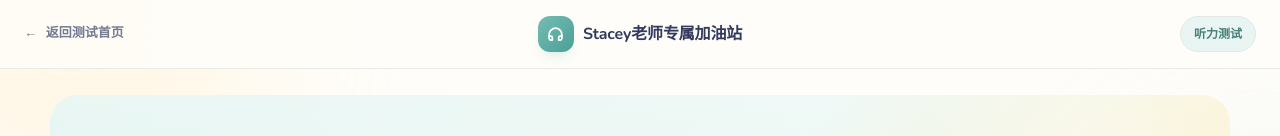
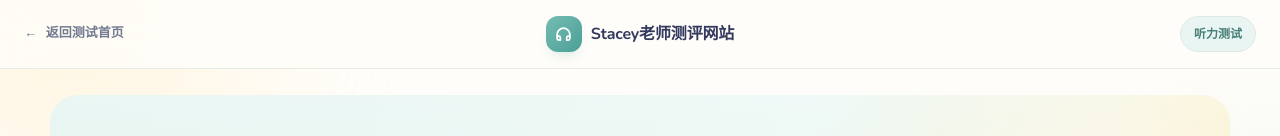
Before and after one commit to sltiti-cmd/raz-test, a React (Vite) app: page /listening in a window 1280 px wide. Shown: the top 136 px of the page. Built offline with nearby package versions, Linux system fonts and the light colour scheme.

Commit message:
fix: protect admin entry and update site name

```diff
--- a/src/App.jsx
+++ b/src/App.jsx
@@ -4,7 +4,6 @@ import TestPage from './pages/TestPage'
 import PlacementHome from './pages/PlacementHome'
 import PlacementPage from './pages/PlacementPage'
 import ResultPage from './pages/ResultPage'
-import AdminPage from './pages/AdminPage'
 import FeedbackWidget from './components/FeedbackWidget'
 import ListeningPage from './pages/ListeningPage'
 
@@ -17,7 +16,6 @@ export default function App() {
         <Route path="/placement" element={<PlacementHome />} />
         <Route path="/placement/:levelId" element={<PlacementPage />} />
         <Route path="/result" element={<ResultPage />} />
-        <Route path="/admin" element={<AdminPage />} />
         <Route path="/listening" element={<ListeningPage />} />
       </Routes>
       <FeedbackWidget />
--- a/src/pages/Home.jsx
+++ b/src/pages/Home.jsx
@@ -40,9 +40,9 @@ export default function Home() {
       <header className="home-topbar">
         <Link to="/" className="home-brand" aria-label="Stacey老师英语能力测试首页">
           <span className="home-brand-spark"><Sparkle /></span>
-          <span><strong>Stacey</strong><small>老师专属加油站</small></span>
+          <span><strong>Stacey</strong><small>老师测评网站</small></span>
         </Link>
-        <nav className="home-topnav" aria-label="首页导航"><a href="#reading">阅读测试</a><Link to="/listening">听力测试</Link><Link to="/admin">老师后台</Link></nav>
+        <nav className="home-topnav" aria-label="首页导航"><a href="#reading">阅读测试</a><Link to="/listening">听力测试</Link><a href="/admin/login">老师后台</a></nav>
       </header>
 
       <main>
--- a/src/pages/ListeningPage.jsx
+++ b/src/pages/ListeningPage.jsx
@@ -500,7 +500,7 @@ export default function ListeningPage() {
       <header className="lt-topbar">
         <div>
           <Link to="/" className="lt-home-link"><span>←</span> 返回测试首页</Link>
-          <div className="lt-brand-title"><BrandMark /><strong>Stacey老师专属加油站</strong></div>
+          <div className="lt-brand-title"><BrandMark /><strong>Stacey老师测评网站</strong></div>
           <span className="lt-top-pill">听力测试</span>
         </div>
       </header>
```
